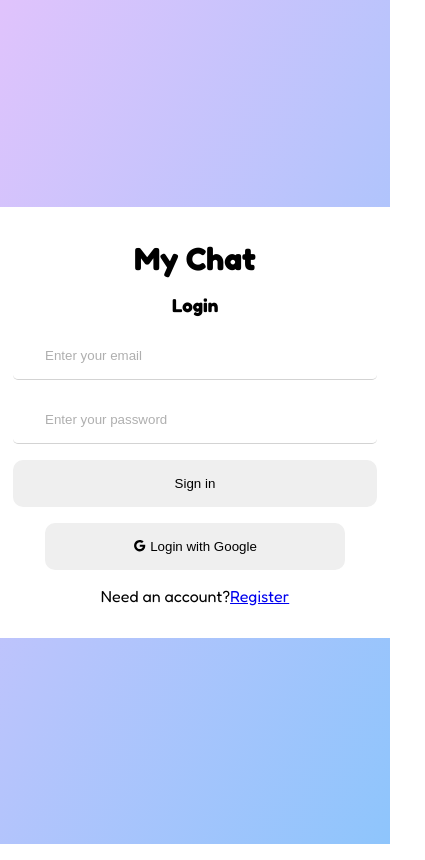
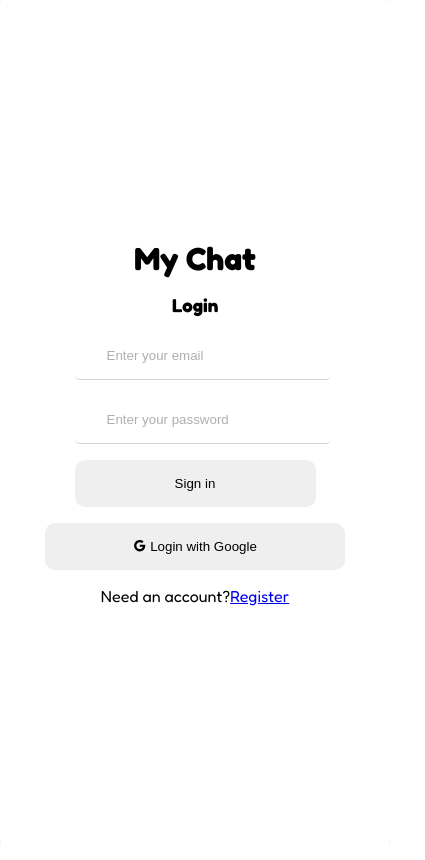
Before and after one commit to 04stefke/messanger, a React (Vite) app in the folder messanger-app/: page /login in a window 390 px wide. Shown: the whole page, 425 px wide, since content can reach past the window. Built offline with nearby package versions, Linux system fonts and the light colour scheme; no server answers.

Commit message:
styled the login/register page for different screen sizes

```diff
--- a/messanger-app/src/components/Register/Register.scss
+++ b/messanger-app/src/components/Register/Register.scss
@@ -1,3 +1,15 @@
+@mixin tabletTwo{
+    @media screen and (max-width: 800px ) {
+        @content
+    }
+};
+
+@mixin phone{
+    @media screen and (max-width: 600px) {
+        @content
+    }
+}
+
 .formContainer{
     background: linear-gradient(120deg, #e0c3fc 0%, #8ec5fc 100%);
     height: 100vh;
@@ -15,6 +27,14 @@
         gap: 1rem;
         border-radius: 20px;
         width: 500px;
+        @include tabletTwo{
+            padding: 1rem;
+            width: 400px;
+        }
+        @include phone{
+            width: 100%;
+            height: 100%;
+        }
         form{
             display: flex;
             flex-direction: column;
@@ -29,6 +49,10 @@
                 width: 300px;
                 &::placeholder{
                     color: rgb(175, 175, 175);
+                }
+                @include phone{
+                    width: 80%;
+
                 }
             }
 
```
Also changed, not shown: messanger-app/src/components/Home/Home.scss (+4 -3 lines).
